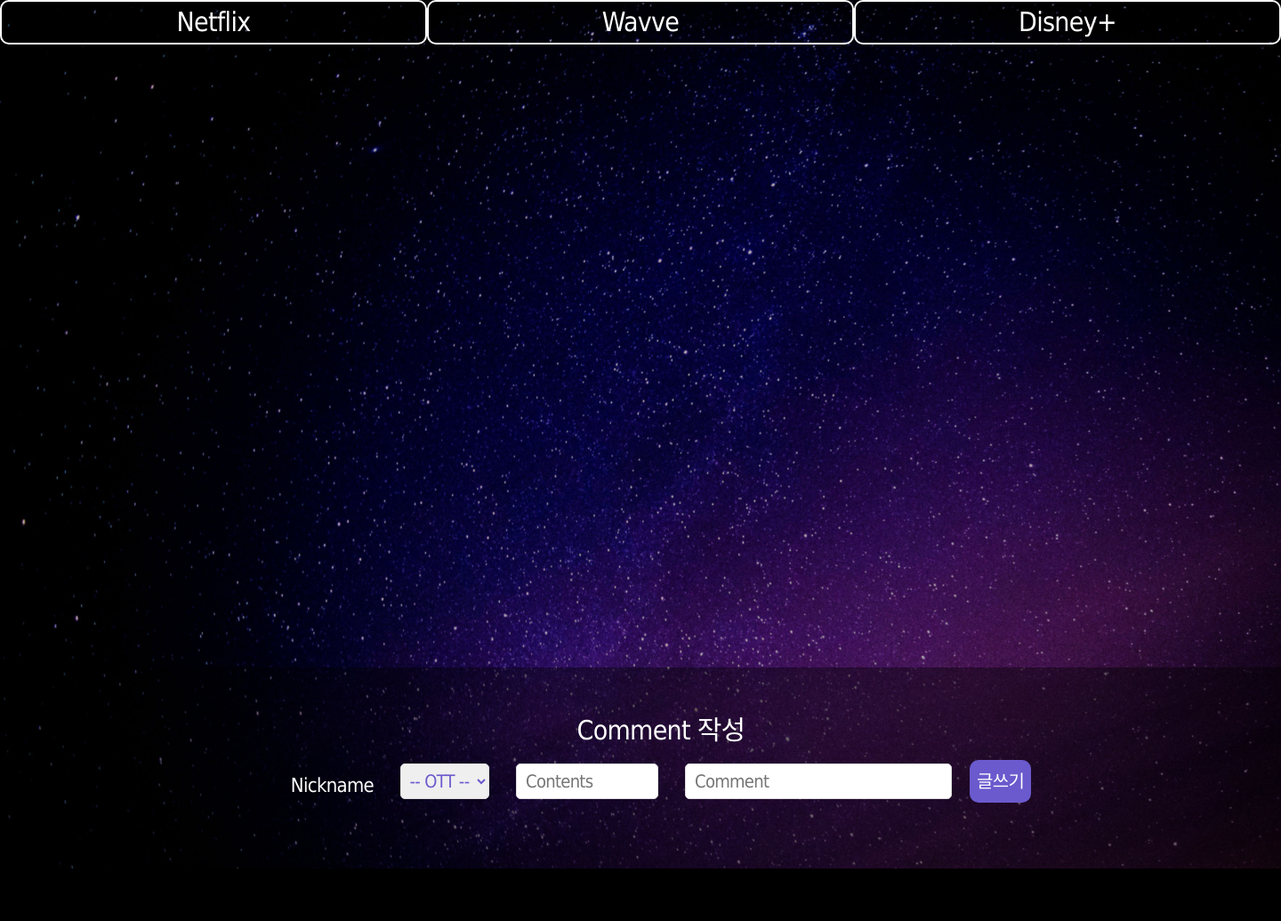
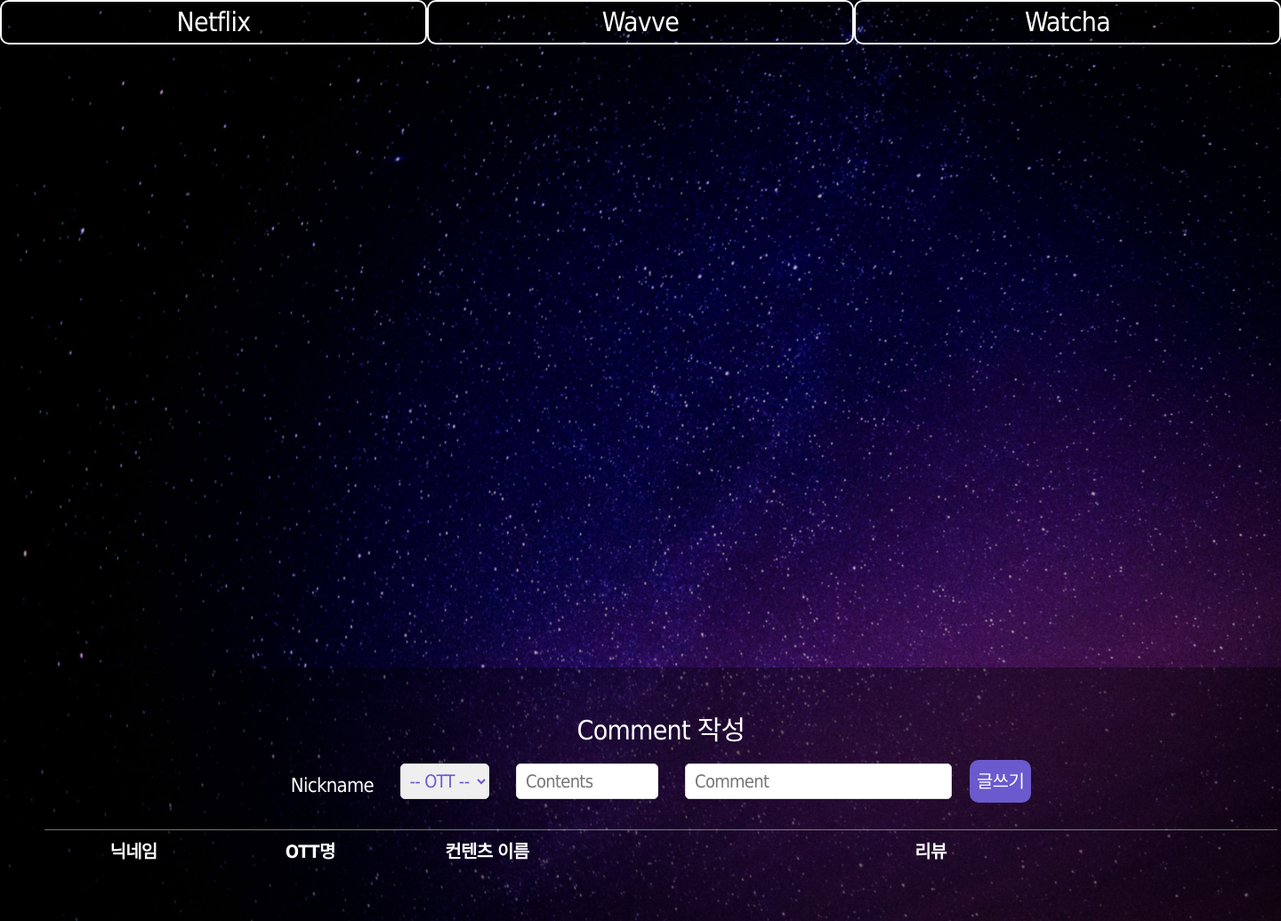
Before and after one commit to kyuung09/OTTPlanet, a Flask app: page /main in a window 1440 px wide. Shown: the whole page at 89% size. Before the commit the page ends 976 px from the top, so only its background shows below. Run offline with Flask 2, Linux system fonts and the light colour scheme; data that the repository does not hold is empty; some libraries are stand-ins or nearby versions; some web fonts are replaced.

Commit message:
comment 정리

```diff
--- a/app.py
+++ b/app.py
@@ -43,13 +43,13 @@ def api_valid_post():
     token_receive = request.cookies.get('mytoken')
     try:
         payload = jwt.decode(token_receive, SECRET_KEY, algorithms=['HS256'])
-        userinfo = db.user.find_one({'id': payload['id']}, {'_id': 0})
+        userinfo = db.userinfo.find_one({'id': payload['id']}, {'_id': 0})
+        nickname_receive = userinfo["nickName"]
         ott_receive = request.form['ott_give']
         contents_receive = request.form['contents_give']
         comment_receive = request.form['comment_give']
-        db.comments.insert_one({'ott': ott_receive, 'contents': contents_receive, 'comment': comment_receive})
+        db.comments.insert_one({'nickname': nickname_receive, 'ott': ott_receive, 'contents': contents_receive, 'comment': comment_receive})
         return jsonify({'msg': '한 줄 평 작성 완료'})
-
 
     except jwt.ExpiredSignatureError:
         # 위를 실행했는데 만료시간이 지났으면 에러가 납니다.
@@ -61,6 +61,7 @@ def api_valid_post():
 @app.route("/api/mainget", methods=["GET"])
 def comments_get():
         comments_list = list(db.comments.find({},{'_id': False}))
+        print(comments_list)
         return jsonify({'comments': comments_list})
 
 
--- a/static/css/style.css
+++ b/static/css/style.css
@@ -236,8 +236,11 @@
 }
 
 .tlist ul {
+  width: 100%;
   display: flex;
   justify-content: space-between;
+  border-top: 1px solid rgba(255, 255, 255, 0.442);
+  padding: 10px 0;
 }
 
 .tlist li {
@@ -246,8 +249,32 @@
   margin-right: 40px;
 }
 
-.tlist li:last-child {
-  margin-left: 100px;
+.tlist li.liNick {
+  width: 200px;
+  text-align: center;
+}
+
+.tlist li.liOtt {
+  width: 100px;
+  text-align: center;
+}
+
+.tlist li.liContents {
+  width: 200px;
+  text-align: center;
+}
+
+.tlist li.liComment {
+  width: 700px;
+}
+
+#tBox {
+  margin-top: 0;
+}
+
+.tableTit {
+  font-weight: bolder;
+  text-align: center;
 }
 
 /* 더미 */
--- a/static/js/mainPage.js
+++ b/static/js/mainPage.js
@@ -1,3 +1,15 @@
+const netBtn = document.querySelector("#Netflix");
+const WvBtn = document.querySelector("#Wavve");
+const TvBtn = document.querySelector("#Netflix");
+
+const ottBtnHandler = (ottName) => {
+  // 필터 기능....
+  // 디폴트 화면 = 넷플이 눌려있는 상태
+  // 매개변수로 가져온 ottName이 넷플이라면,
+  // 받아온 데이터 중 ott의 이름이 넷플인 것만
+  // 리스트를 뽑아줘
+};
+
 $(document).ready(function () {
   show_comment();
 });
@@ -11,24 +23,25 @@ function show_comment() {
     data: {},
     success: function (response) {
       let rows = response["comments"];
-
       for (let i = 0; i < rows.length; i++) {
-        // let nickName = rows[i]['nickName']
+        let nickname = rows[i]["nickname"];
         let ott = rows[i]["ott"];
         let contents = rows[i]["contents"];
         let comment = rows[i]["comment"];
 
         let temp_html = `<ul>
-                              <li>${ott}</li>
-                              <li>${contents}</li>
-                              <li>${comment}</li>
+                              <li class='liNick'>${nickname}</li>
+                              <li class='liOtt'>${ott}</li>
+                              <li class='liContents'>${contents}</li>
+                              <li class='liComment'>${comment}</li>
                           </ul>`;
-
         $("#tBox").append(temp_html);
       }
     },
   });
 }
+
+const getNickname = () => {};
 
 function save_comment() {
   let ott = $("#ott").val();
--- a/templates/main.html
+++ b/templates/main.html
@@ -17,9 +17,11 @@
     <div class="main-wrap">
       <div class="table">
         <div class="tCon">
-          <button onclick="ottBtnHandler(event)" id="Netflix">Netflix</button>
-          <button onclick="ottBtnHandler(event)" id="Wavve">Wavve</button>
-          <button onclick="ottBtnHandler(event)" id="Diseny+">Disney+</button>
+          <button onclick="ottBtnHandler('Netflix')" id="Netflix">
+            Netflix
+          </button>
+          <button onclick="ottBtnHandler('Wavve')" id="Wavve">Wavve</button>
+          <button onclick="ottBtnHandler('Watcha')" id="Watcha">Watcha</button>
         </div>
 
         <div class="dummy-content"></div>
@@ -36,7 +38,7 @@
                     <option selected>-- OTT --</option>
                     <option value="netflix">Netflix</option>
                     <option value="wavve">Wavve</option>
-                    <option value="disney">Disney+</option>
+                    <option value="Watcha">Watcha</option>
                   </select>
                   <div class="tInput1">
                     <input id="contents" type="text" placeholder="Contents" />
@@ -49,13 +51,15 @@
                 <button onclick="save_comment()" class="tBtn">글쓰기</button>
               </div>
             </thead>
-            <div id="tBox" class="tlist">
+            <div class="tlist tableTit">
               <ul>
-                <li></li>
-                <li></li>
-                <li></li>
+                <li class="liNick">닉네임</li>
+                <li class="liOtt">OTT명</li>
+                <li class="liContents">컨텐츠 이름</li>
+                <li class="liComment">리뷰</li>
               </ul>
             </div>
+            <div id="tBox" class="tlist"></div>
           </div>
         </div>
       </div>
```
